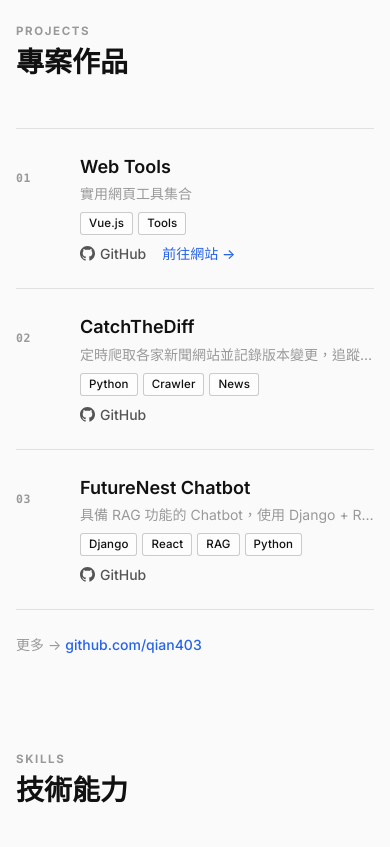
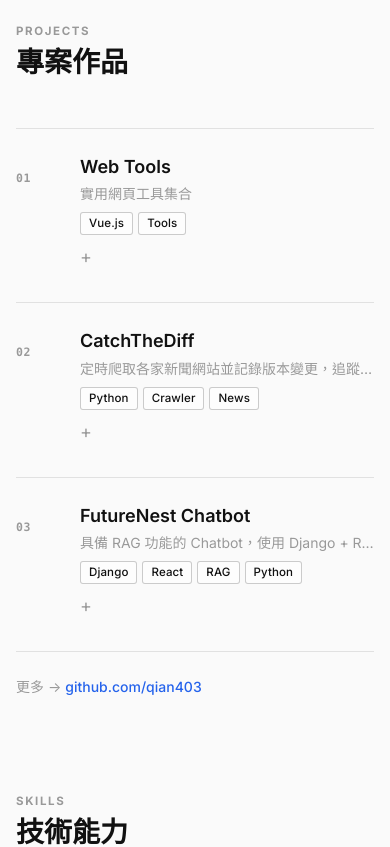
Before and after one commit to qian403/about, a Vue app: page / in a window 390 px wide. Shown: the part 1340-2187 px from the top of the page. Built offline with nearby package versions, Linux system fonts and the light colour scheme.

Commit message:
refine home interactions and fix timeline links

```diff
--- a/src/views/HomeView.vue
+++ b/src/views/HomeView.vue
@@ -101,7 +101,17 @@
                   >
                 </div>
                 <p class="timeline-title">{{ item.title }}</p>
-                <p class="timeline-org">{{ item.company }}</p>
+                <p class="timeline-org">
+                  <a
+                    v-if="item.companyUrl"
+                    :href="item.companyUrl"
+                    target="_blank"
+                    rel="noopener noreferrer"
+                    class="timeline-org-link"
+                    >{{ item.company }}</a
+                  >
+                  <span v-else>{{ item.company }}</span>
+                </p>
               </div>
             </div>
           </div>
@@ -121,21 +131,46 @@
           <h2 id="projects-title" class="section-title">專案作品</h2>
         </div>
         <div class="projects-list">
-          <div v-for="(p, i) in projects" :key="p.name" class="project-row">
+          <article v-for="p in projects" :key="p.id" class="project-row">
+            <button
+              class="project-main"
+              type="button"
+              :aria-expanded="isProjectExpanded(p.id)"
+              :aria-controls="`project-detail-${p.id}`"
+              @click="toggleProject(p.id)"
+            >
               <span class="project-num">{{
-              String(i + 1).padStart(2, '0')
+                String(p.order).padStart(2, '0')
               }}</span>
 
-            <div class="project-info">
-              <h3 class="project-name">{{ p.name }}</h3>
-              <p class="project-desc">{{ p.description }}</p>
-            </div>
+              <span class="project-info">
+                <span class="project-name">{{ p.name }}</span>
+                <span class="project-desc">{{ p.description }}</span>
+              </span>
 
-            <div class="project-tags">
+              <span class="project-tags">
                 <span v-for="tag in p.tags" :key="tag" class="tag">{{
                   tag
                 }}</span>
-            </div>
+              </span>
+
+              <span class="project-expand-indicator" aria-hidden="true">{{
+                isProjectExpanded(p.id) ? '−' : '+'
+              }}</span>
+            </button>
+
+            <div
+              :id="`project-detail-${p.id}`"
+              class="project-details"
+              :class="{ open: isProjectExpanded(p.id) }"
+              :aria-hidden="!isProjectExpanded(p.id)"
+              :inert="!isProjectExpanded(p.id)"
+            >
+              <div class="project-details-inner">
+                <p class="project-detail-text">{{ p.details }}</p>
+                <ul class="project-detail-list">
+                  <li v-for="item in p.highlights" :key="item">{{ item }}</li>
+                </ul>
 
                 <div class="project-actions">
                   <a
@@ -171,6 +206,8 @@
                   </a>
                 </div>
               </div>
+            </div>
+          </article>
         </div>
 
         <p class="projects-more">
@@ -242,7 +279,7 @@
     </section>
 
     <!-- Footer -->
-    <footer class="site-footer">
+    <footer ref="footerRef" class="site-footer">
       <div class="container">
         <p>
           © 2026 HSU CHIA CHIEN &nbsp;·&nbsp; Built with Vue.js &nbsp;·&nbsp;
@@ -260,6 +297,7 @@
     <button
       class="back-to-top"
       :class="{ visible: showBackToTop }"
+      :style="{ '--footer-overlap': `${footerOverlap}px` }"
       aria-label="回到頂部"
       type="button"
       :tabindex="showBackToTop ? 0 : -1"
@@ -280,23 +318,49 @@ const roles = ['Backend Developer', 'Security Enthusiast']
 
 const projects = [
   {
+    id: 'web-tools',
+    order: 1,
     name: 'Web Tools',
     description: '實用網頁工具集合',
+    details:
+      '集合常用的線上小工具，聚焦在打開即用與快速載入，提供穩定的日常使用體驗。',
+    highlights: [
+      '多個工具整合於同一介面，降低切換成本',
+      '針對行動裝置做版面優化，使用上手快',
+      '持續迭代工具清單與操作流程',
+    ],
     tags: ['Vue.js', 'Tools'],
     github: 'https://github.com/qian403/web-tools',
     demo: 'https://tools.chien.dev',
     demoLabel: '前往網站',
   },
   {
+    id: 'catch-the-diff',
+    order: 2,
     name: 'CatchTheDiff',
     description: '定時爬取各家新聞網站並記錄版本變更，追蹤新聞修改痕跡',
+    details: '透過排程爬蟲長期蒐集新聞版本差異，幫助觀察內容修訂與敘事變化。',
+    highlights: [
+      '自動化抓取與版本比對流程',
+      '可回溯修改歷程，提升內容透明度',
+      '適合資料研究與媒體觀察場景',
+    ],
     tags: ['Python', 'Crawler', 'News'],
     github: 'https://github.com/qian403/CatchTheDiff',
     demo: null,
   },
   {
+    id: 'futurenest-chatbot',
+    order: 3,
     name: 'FutureNest Chatbot',
     description: '具備 RAG 功能的 Chatbot，使用 Django + React.js 建構',
+    details:
+      '建立可檢索外部知識的聊天機器人，將語意搜尋與生成能力整合成完整問答流程。',
+    highlights: [
+      'RAG 管線整合，提升回答可用性',
+      '前後端分離架構，方便模組化擴充',
+      '可依資料來源調整檢索策略與提示詞',
+    ],
     tags: ['Django', 'React', 'RAG', 'Python'],
     github: 'https://github.com/qian403/futurenest-chatbot',
     demo: null,
@@ -353,6 +417,7 @@ const experienceData = [
     type: 'community',
     title: '總召',
     company: 'SITCON 學生計算機年會 2026',
+    companyUrl: 'https://sitcon.org/2026/',
     period: '2025年 - 2026年',
   },
   {
@@ -360,6 +425,7 @@ const experienceData = [
     type: 'community',
     title: '副召',
     company: 'SITCON Camp 2025',
+    companyUrl: 'https://sitcon.camp/2025/',
     period: '2025年',
   },
   {
@@ -367,6 +433,7 @@ const experienceData = [
     type: 'community',
     title: '行政組副組長',
     company: 'SITCON 學生計算機年會 2025',
+    companyUrl: 'https://sitcon.org/2025/',
     period: '2024年 - 2025年',
   },
   {
@@ -374,6 +441,7 @@ const experienceData = [
     type: 'community',
     title: '場務組志工',
     company: 'SITCON 學生計算機年會 2024',
+    companyUrl: 'https://sitcon.org/2024/',
     period: '2024年',
   },
   {
@@ -434,9 +502,17 @@ const contacts = [
 
 const currentRole = ref(roles[0])
 const showBackToTop = ref(false)
+const expandedProject = ref(null)
+const footerRef = ref(null)
+const footerOverlap = ref(0)
 const avatarRef = ref(null)
 const avatarRotation = ref(0)
 const currentTab = ref('work')
+
+const isProjectExpanded = projectId => expandedProject.value === projectId
+const toggleProject = projectId => {
+  expandedProject.value = expandedProject.value === projectId ? null : projectId
+}
 
 // Tab indicator
 const tabsRef = ref(null)
@@ -496,8 +572,19 @@ const updateAvatarExitY = () => {
   avatarExitY = rect.bottom + window.scrollY
 }
 
+const updateBackToTopPosition = () => {
+  if (!footerRef.value) {
+    footerOverlap.value = 0
+    return
+  }
+
+  const footerTop = footerRef.value.getBoundingClientRect().top
+  footerOverlap.value = Math.max(window.innerHeight - footerTop, 0)
+}
+
 const handleScroll = () => {
   showBackToTop.value = window.scrollY > 300
+  updateBackToTopPosition()
 
   if (prefersReducedMotion.matches || avatarExitY <= 0 || rafPending) return
   rafPending = true
@@ -505,6 +592,11 @@ const handleScroll = () => {
     avatarRotation.value = Math.min(window.scrollY / avatarExitY, 1) * 360
     rafPending = false
   })
+}
+
+const handleResize = () => {
+  updateAvatarExitY()
+  updateBackToTopPosition()
 }
 
 // ── Helpers ─────────────────────────────────────────────────────────────────
@@ -552,10 +644,10 @@ const filteredExp = computed(() =>
 onMounted(() => {
   resumeRoleCycling()
   window.addEventListener('scroll', handleScroll, { passive: true })
-  window.addEventListener('resize', updateAvatarExitY, { passive: true })
+  window.addEventListener('resize', handleResize, { passive: true })
   document.addEventListener('visibilitychange', handleVisibilityChange)
   nextTick(() => {
-    updateAvatarExitY()
+    handleResize()
     updateIndicator(currentTab.value)
   })
 })
@@ -563,7 +655,7 @@ onMounted(() => {
 onUnmounted(() => {
   pauseRoleCycling()
   window.removeEventListener('scroll', handleScroll)
-  window.removeEventListener('resize', updateAvatarExitY)
+  window.removeEventListener('resize', handleResize)
   document.removeEventListener('visibilitychange', handleVisibilityChange)
 })
 </script>
@@ -777,17 +869,31 @@ onUnmounted(() => {
 }
 
 .project-row {
+  border-bottom: 1px solid var(--color-border);
+}
+
+.project-main {
   display: grid;
   grid-template-columns: 2.5rem 1fr auto auto;
   gap: var(--spacing-xl);
   align-items: center;
+  width: 100%;
   padding: var(--spacing-lg) 0;
-  border-bottom: 1px solid var(--color-border);
+  border: none;
+  background: transparent;
+  text-align: left;
+  font: inherit;
+  cursor: pointer;
   transition: padding-left var(--transition-fast) var(--ease-out);
 }
 
-.project-row:hover {
+.project-main:hover {
   padding-left: var(--spacing-sm);
+}
+
+.project-main:focus-visible {
+  outline: 2px solid var(--color-text);
+  outline-offset: 3px;
 }
 
 .project-num {
@@ -800,9 +906,11 @@ onUnmounted(() => {
 
 .project-info {
   min-width: 0;
+  display: block;
 }
 
 .project-name {
+  display: block;
   font-size: var(--font-size-lg);
   font-weight: var(--font-weight-semibold);
   color: var(--color-text);
@@ -813,6 +921,7 @@ onUnmounted(() => {
 }
 
 .project-desc {
+  display: block;
   font-size: var(--font-size-sm);
   color: var(--color-text-muted);
   white-space: nowrap;
@@ -827,10 +936,68 @@ onUnmounted(() => {
   justify-content: flex-end;
 }
 
+.project-expand-indicator {
+  font-size: var(--font-size-lg);
+  color: var(--color-text-muted);
+}
+
+.project-details {
+  display: grid;
+  grid-template-rows: 0fr;
+  opacity: 0;
+  transform: translateY(-4px);
+  visibility: hidden;
+  pointer-events: none;
+  transition:
+    grid-template-rows 240ms var(--ease-out),
+    opacity 180ms var(--ease-out),
+    transform 180ms var(--ease-out),
+    visibility 0s linear 240ms;
+}
+
+.project-details.open {
+  grid-template-rows: 1fr;
+  opacity: 1;
+  transform: translateY(0);
+  visibility: visible;
+  pointer-events: auto;
+  transition:
+    grid-template-rows 240ms var(--ease-out),
+    opacity 180ms var(--ease-out),
+    transform 180ms var(--ease-out),
+    visibility 0s;
+}
+
+.project-details-inner {
+  min-height: 0;
+  overflow: hidden;
+  padding: 0 0 var(--spacing-sm) calc(2.5rem + var(--spacing-xl));
+}
+
+.project-detail-text {
+  font-size: var(--font-size-sm);
+  color: var(--color-text-secondary);
+  line-height: var(--line-height-relaxed);
+  margin-bottom: var(--spacing-sm);
+}
+
+.project-detail-list {
+  margin: 0 0 var(--spacing-md);
+  padding-left: 1rem;
+  color: var(--color-text-muted);
+  font-size: var(--font-size-sm);
+  line-height: var(--line-height-relaxed);
+}
+
+.project-detail-list li + li {
+  margin-top: 0.25rem;
+}
+
 .project-actions {
   display: flex;
   gap: var(--spacing-md);
   align-items: center;
+  flex-wrap: wrap;
   flex-shrink: 0;
 }
 
@@ -1088,10 +1255,22 @@ onUnmounted(() => {
   color: var(--color-text-secondary);
 }
 
+.timeline-org-link {
+  color: inherit;
+  text-decoration: underline;
+  text-underline-offset: 2px;
+}
+
+.timeline-org-link:hover {
+  color: var(--color-text);
+}
+
 /* ── Back to top ────────────────────────────── */
 .back-to-top {
+  --back-to-top-offset: var(--spacing-xl);
+  --footer-overlap: 0px;
   position: fixed;
-  bottom: var(--spacing-xl);
+  bottom: calc(var(--back-to-top-offset) + var(--footer-overlap));
   right: var(--spacing-xl);
   width: 40px;
   height: 40px;
@@ -1154,9 +1333,9 @@ onUnmounted(() => {
     padding: var(--spacing-2xl) 0;
   }
 
-  .project-row {
+  .project-main {
     grid-template-columns: 2rem 1fr;
-    grid-template-rows: auto auto;
+    grid-template-rows: auto auto auto;
     row-gap: var(--spacing-sm);
   }
 
@@ -1165,8 +1344,12 @@ onUnmounted(() => {
     justify-content: flex-start;
   }
 
-  .project-actions {
+  .project-expand-indicator {
     grid-column: 2;
+  }
+
+  .project-details-inner {
+    padding-left: calc(2rem + var(--spacing-sm));
   }
 
   .skills-grid {
@@ -1181,8 +1364,12 @@ onUnmounted(() => {
     font-size: var(--font-size-xs);
   }
 
+  #contact .contact-item:last-child {
+    margin-bottom: calc(40px + var(--spacing-md) + env(safe-area-inset-bottom));
+  }
+
   .back-to-top {
-    bottom: var(--spacing-lg);
+    --back-to-top-offset: var(--spacing-lg);
     right: var(--spacing-lg);
   }
 }
@@ -1206,7 +1393,7 @@ onUnmounted(() => {
 
 /* touch devices: neutralize hover-triggered transforms during scroll */
 @media (hover: none) and (pointer: coarse) {
-  .project-row:hover {
+  .project-main:hover {
     padding-left: 0;
   }
 
```
Lines whose indentation alone changed are shown as unchanged.
